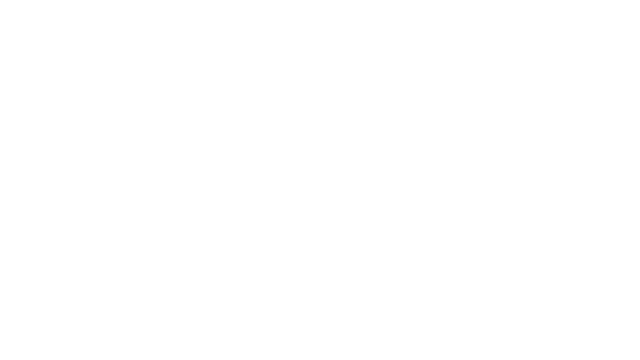
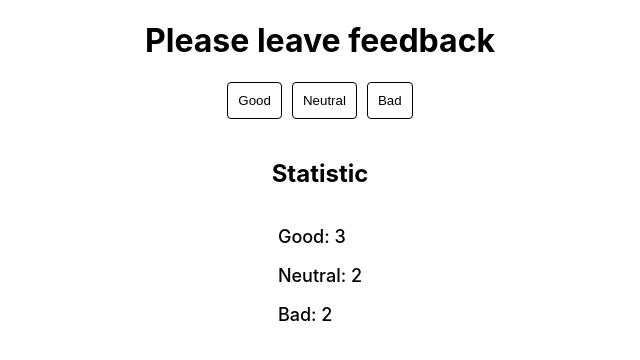
Before and after one commit to Bartosz-Baranski/goit-react-hw-02-feedback, a React (Create React App) app: page / in a window 1280 px wide. Shown: the top 360 px of the page, without its empty margins (320-960 px from the left). Built offline with nearby package versions, Linux system fonts and the light colour scheme.

Commit message:
first step complet
crate react component, render div with childern

```diff
--- a/src/components/App.jsx
+++ b/src/components/App.jsx
@@ -1,5 +1,9 @@
 import React from 'react';
-
+import Statistic from './statistic/statistic';
 export function App() {
-  return <></>;
+  return (
+    <>
+      <Statistic />
+    </>
+  );
 }
--- a/src/components/statistic/statistic.jsx
+++ b/src/components/statistic/statistic.jsx
@@ -1,3 +1,29 @@
 import React from 'react';
-import PropTypes from 'prop-types';
 import css from './statistic.module.css';
+
+class Statistic extends React.Component {
+  state = {
+    good: 0,
+    neutral: 0,
+    bad: 0,
+  };
+  render() {
+    return (
+      <div className={css.statistic_body}>
+        <h1 className={css.statistic_title}>Please leave feedback</h1>
+        <div className={css.btn_list}>
+          <button className={css.statistic_btn}>Good</button>
+          <button className={css.statistic_btn}>Neutral</button>
+          <button className={css.statistic_btn}>Bad</button>
+        </div>
+        <h2 className={css.statistic_body}>Statistic</h2>
+        <div>
+          <p className={css.statistic_value}>Good: 3</p>
+          <p className={css.statistic_value}>Neutral: 2</p>
+          <p className={css.statistic_value}>Bad: 2</p>
+        </div>
+      </div>
+    );
+  }
+}
+export default Statistic;
--- a/src/components/statistic/statistic.module.css
+++ b/src/components/statistic/statistic.module.css
@@ -0,0 +1,20 @@
+.statistic_body {
+  display: flex;
+  flex-direction: column;
+  align-items: center;
+}
+.btn_list {
+  margin-bottom: 20px;
+  display: flex;
+  gap: 10px;
+}
+.statistic_btn {
+  background-color: white;
+  border: 1px solid black;
+  border-radius: 4px;
+  padding: 10px;
+}
+.statistic_value {
+  font-size: 18px;
+  font-weight: 500;
+}
```
